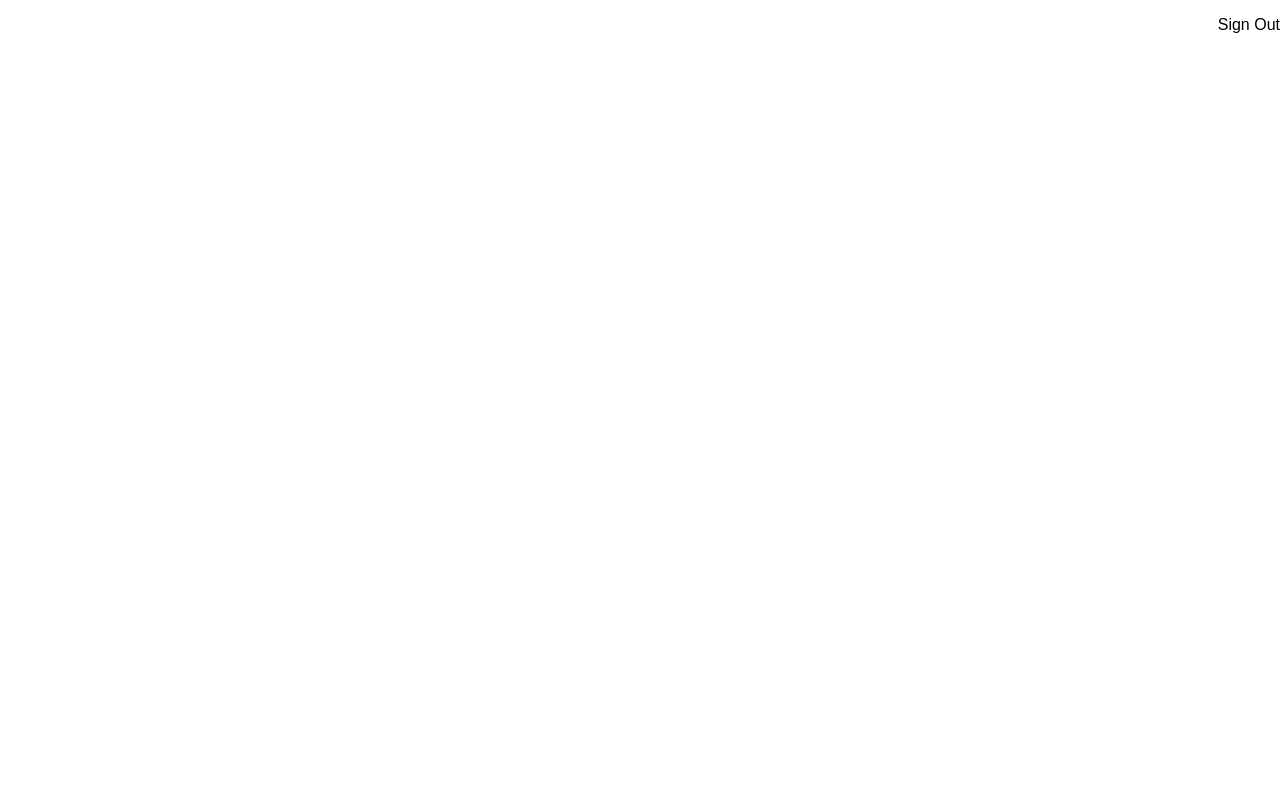
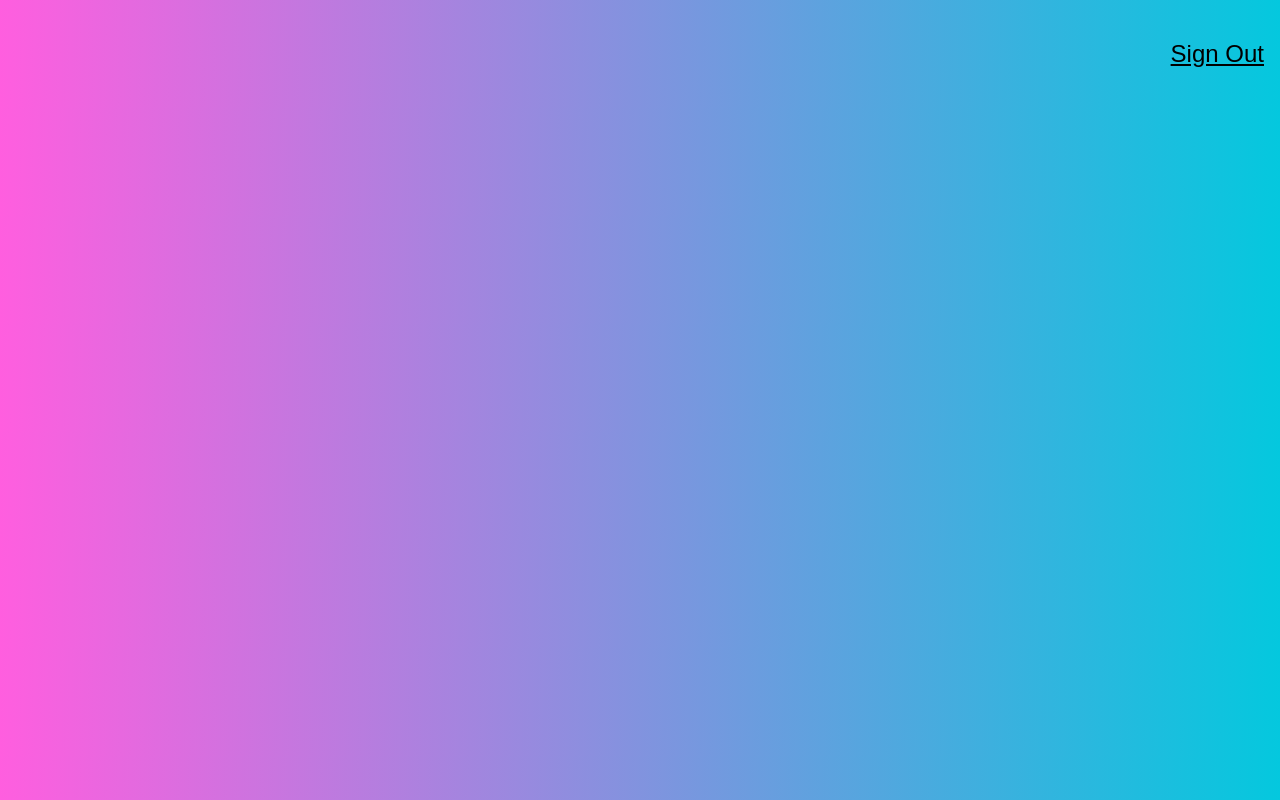
Before and after one commit to RDFIII/SmartBrain, a React (Create React App) app: page / in a window 1280 px wide. Built offline with nearby package versions, Linux system fonts and the light colour scheme.

Commit message:
add tachyons, create background gradient

```diff
--- a/package.json
+++ b/package.json
@@ -5,7 +5,8 @@
   "dependencies": {
     "react": "^16.2.0",
     "react-dom": "^16.2.0",
-    "react-scripts": "1.1.1"
+    "react-scripts": "1.1.1",
+    "tachyons": "^4.9.1"
   },
   "scripts": {
     "start": "react-scripts start",
--- a/src/App.js
+++ b/src/App.js
@@ -1,6 +1,7 @@
 import React, { Component } from 'react';
 import Navigation from './components/Navigation/Navigation';
 import './App.css';
+import 'tachyons';
 
 class App extends Component {
   render() {
--- a/src/components/Navigation/Navigation.js
+++ b/src/components/Navigation/Navigation.js
@@ -3,7 +3,7 @@ import React from 'react';
 const Navigation = () => {
   return (
     <nav style={{display: 'flex', justifyContent: 'flex-end'}}>
-      <p>Sign Out</p>
+      <p className='f3 link dim black underline pa3 pointer'>Sign Out</p>
     </nav>
   );
 }
--- a/src/index.css
+++ b/src/index.css
@@ -2,4 +2,5 @@ body {
   margin: 0;
   padding: 0;
   font-family: sans-serif;
+  background: linear-gradient(89deg, #FF5EDF 0%, #04C8DE 100%);
 }
```
Also changed, not shown: 2 other files (tests, documents, lock files or other folders).
